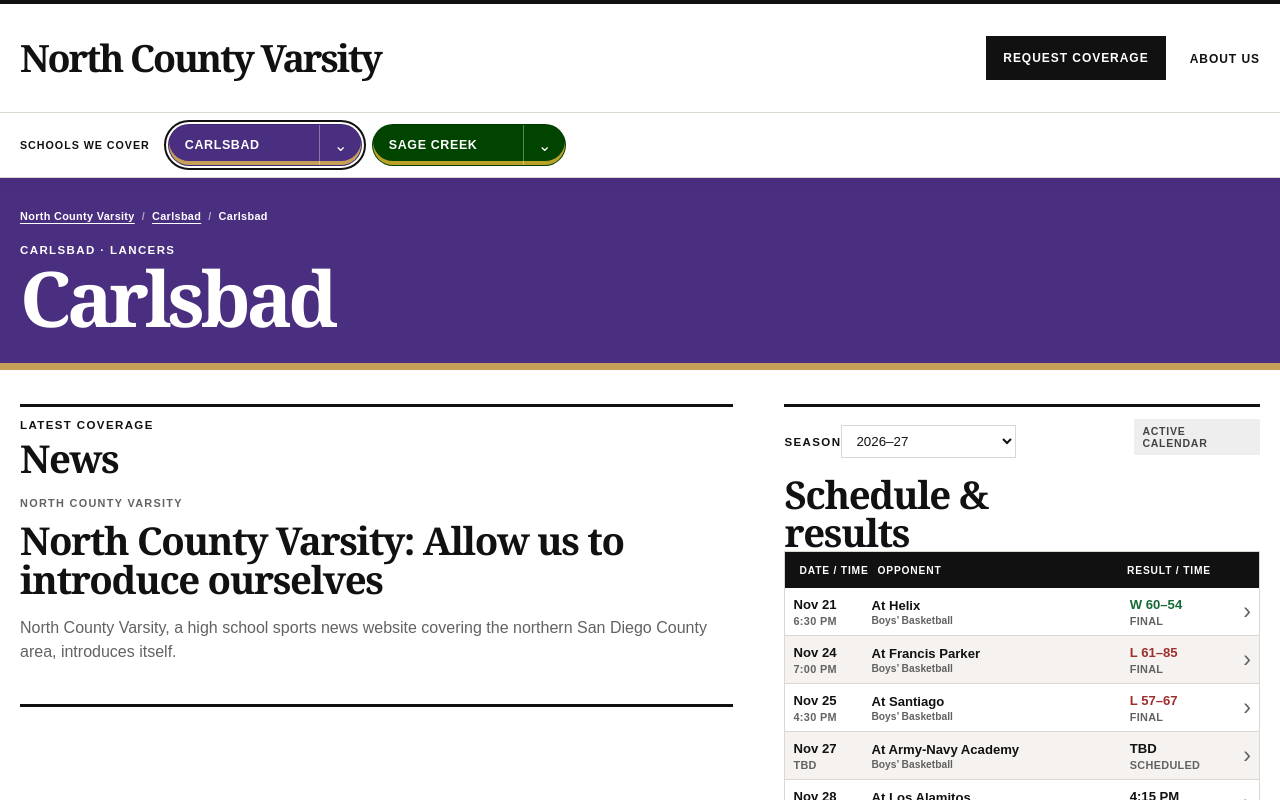
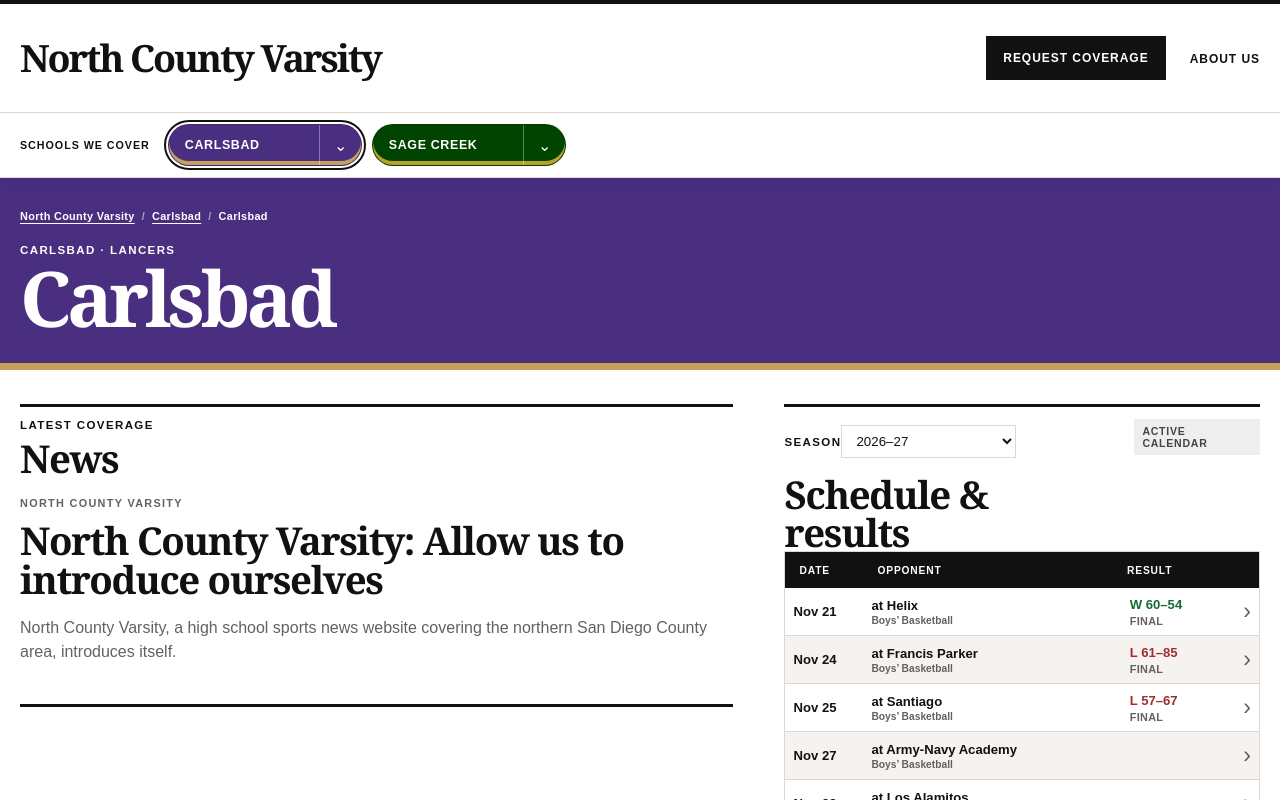
Before and after one commit to mattwilhalme/carlsbad-varsity, a Next.js app: page /schools/carlsbad in a window 1280 px wide. Shown: the top 800 px of the page. Built offline with nearby package versions, Linux system fonts and the light colour scheme.

Commit message:
Simplify public calendar matchups

```diff
--- a/src/components/ScheduleList.tsx
+++ b/src/components/ScheduleList.tsx
@@ -9,7 +9,7 @@ function gameOutcome(game: Game) {
   if (game.status === "postponed") return <><strong>Postponed</strong><span>New date TBD</span></>;
   if (game.status === "canceled") return <><strong>Canceled</strong><span>Not being played</span></>;
   if (game.status === "final") return <><strong>Final</strong><span>Score not reported</span></>;
-  return <><strong>{game.time || "TBD"}</strong><span>Scheduled</span></>;
+  return null;
 }
 
 function gameAriaLabel(game: Game, schoolName: string) {
@@ -18,7 +18,7 @@ function gameAriaLabel(game: Game, schoolName: string) {
   if (game.status === "final" && game.teamScore !== undefined && game.opponentScore !== undefined) {
     return `${matchup}, final score ${game.teamScore} to ${game.opponentScore}.${action}`;
   }
-  return `${matchup}, ${game.status}, ${game.time || "time to be determined"}.${action}`;
+  return `${matchup}${game.status === "scheduled" ? "" : `, ${game.status}`}.${action}`;
 }
 
 export function ScheduleList({ schedule, school, showSport = false }: { schedule: Game[]; school: School; showSport?: boolean }) {
@@ -35,14 +35,14 @@ export function ScheduleList({ schedule, school, showSport = false }: { schedule
     <>
       <div className="schedule-list" role="table" aria-label={`${school.name} schedule and results`}>
         <div className="schedule-header" role="row">
-          <span role="columnheader">Date / time</span><span role="columnheader">Opponent</span><span role="columnheader">Result / time</span><span aria-hidden="true" />
+          <span role="columnheader">Date</span><span role="columnheader">Opponent</span><span role="columnheader">Result</span><span aria-hidden="true" />
         </div>
         <div role="rowgroup">{schedule.map((game) => {
           const team = allScheduleTeams.find((item) => item.id === game.teamId);
           const opponentName = game.opponentShortName || game.opponent;
           const contents = <>
-              <div className="game-date" role="cell"><time dateTime={game.date}>{new Intl.DateTimeFormat("en-US", { month: "short", day: "numeric", timeZone: "UTC" }).format(new Date(`${game.date}T00:00:00Z`))}</time><span>{game.time || "TBD"}</span></div>
-              <div className="game-opponent" role="cell">{game.eventTitle && <span className="event-title">{game.eventTitle}</span>}<strong title={game.opponent}>{game.homeAway === "Away" ? "At " : game.homeAway === "Neutral" ? "Vs. " : ""}{opponentName}</strong>{showSport && team && <span>{team.sportName}</span>}</div>
+              <div className="game-date" role="cell"><time dateTime={game.date}>{new Intl.DateTimeFormat("en-US", { month: "short", day: "numeric", timeZone: "UTC" }).format(new Date(`${game.date}T00:00:00Z`))}</time></div>
+              <div className="game-opponent" role="cell">{game.eventTitle && <span className="event-title">{game.eventTitle}</span>}<strong title={game.opponent}>{game.homeAway === "Away" ? "at " : game.homeAway === "Home" ? "vs. " : ""}{opponentName}</strong>{showSport && team && <span>{team.sportName}</span>}</div>
               <div className="game-outcome" role="cell">{gameOutcome(game)}</div>
               <span className="row-chevron" aria-hidden="true">›</span>
             </>;
```
Also changed, not shown: src/components/HomeGameRail.tsx (+7 -5 lines).
